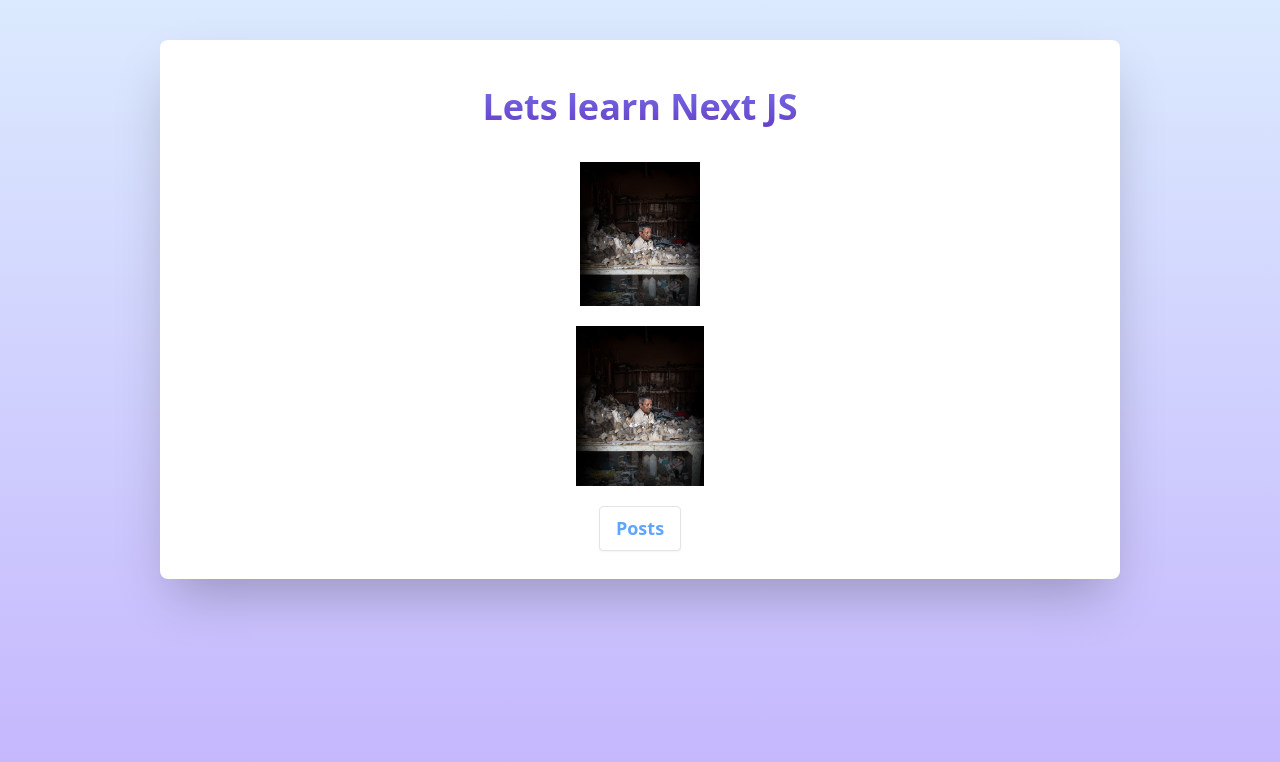
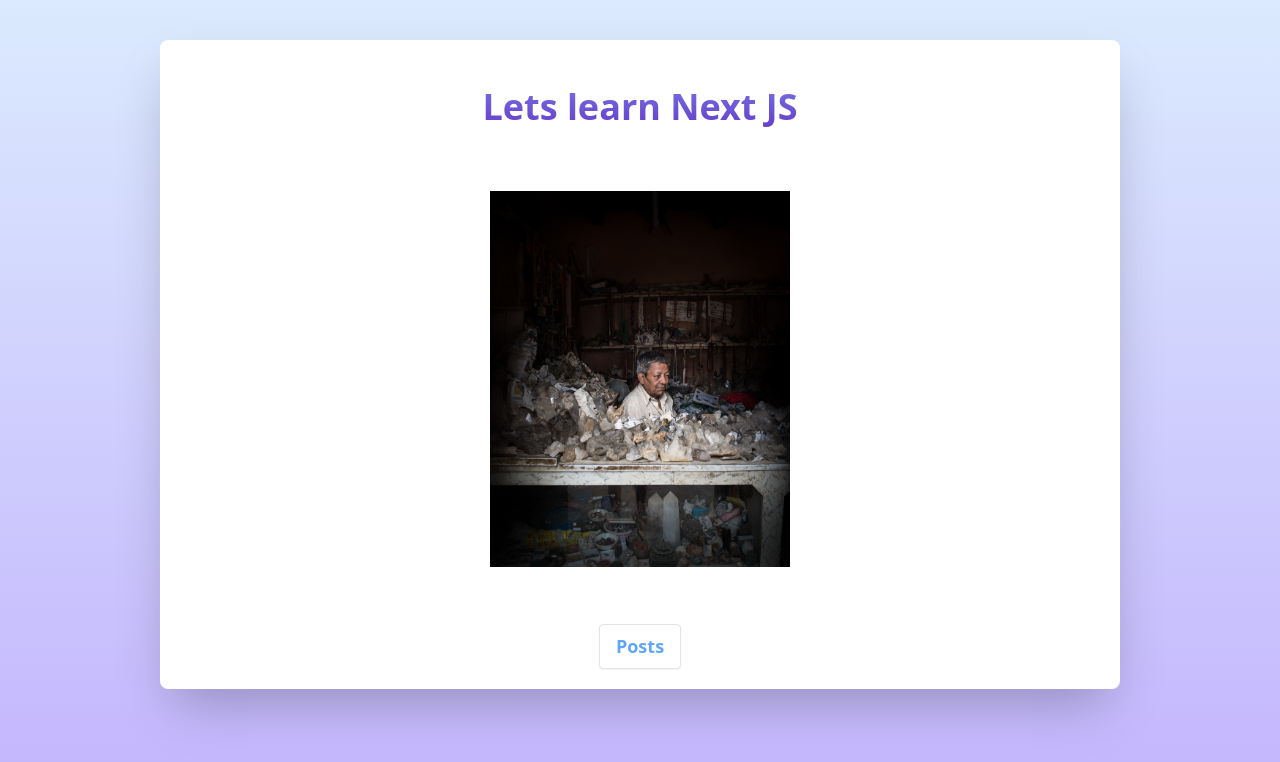
Before and after one commit to PaulHaze/nextjs-blog-tutorial, a Next.js app: page / in a window 1280 px wide. Shown: the top 762 px of the page. Built offline with nearby package versions, Linux system fonts and the light colour scheme.

Commit message:
remove margins from headers

```diff
--- a/pages/index.js
+++ b/pages/index.js
@@ -13,14 +13,11 @@
         <h1 className="p-5 font-bold text-center text-transparent bg-clip-text bg-gradient-to-b from-indigo-400 to-violet-800">
           Lets learn Next JS
         </h1>
-        <div className="flex items-center justify-center mb-5 ">
-          <Image src="/images/the_gem_seller.jpg" height={144} width={120} />
-        </div>
-        <div className="flex items-center justify-center mb-5">
-          <img
-            className="w-auto h-40"
+        <div className="relative mx-auto mb-5 w-[300px] h-[450px] ">
+          <Image
             src="/images/the_gem_seller.jpg"
-            alt=""
+            layout="fill"
+            objectFit="contain"
           />
         </div>
 
--- a/styles/main.css
+++ b/styles/main.css
@@ -5,19 +5,19 @@
     @apply h-[100vh] bg-gradient-to-b from-blue-100 to-violet-300;
   }
   h1 {
-    @apply mt-0 mb-2 text-4xl font-normal leading-normal;
+    @apply mt-0 text-4xl font-normal leading-normal;
   }
   h2 {
-    @apply mt-0 mb-2 text-3xl font-normal leading-normal;
+    @apply mt-0 text-3xl font-normal leading-normal;
   }
   h3 {
-    @apply mt-0 mb-2 text-2xl font-normal leading-normal;
+    @apply mt-0 text-2xl font-normal leading-normal;
   }
   h4 {
-    @apply mt-0 mb-2 text-xl font-normal leading-normal;
+    @apply mt-0 text-xl font-normal leading-normal;
   }
   h5 {
-    @apply mt-0 mb-2 text-lg font-normal leading-normal;
+    @apply mt-0 text-lg font-normal leading-normal;
   }
   a {
     @apply text-blue-600;
```
Also changed, not shown: public/vercel.svg (deleted).
